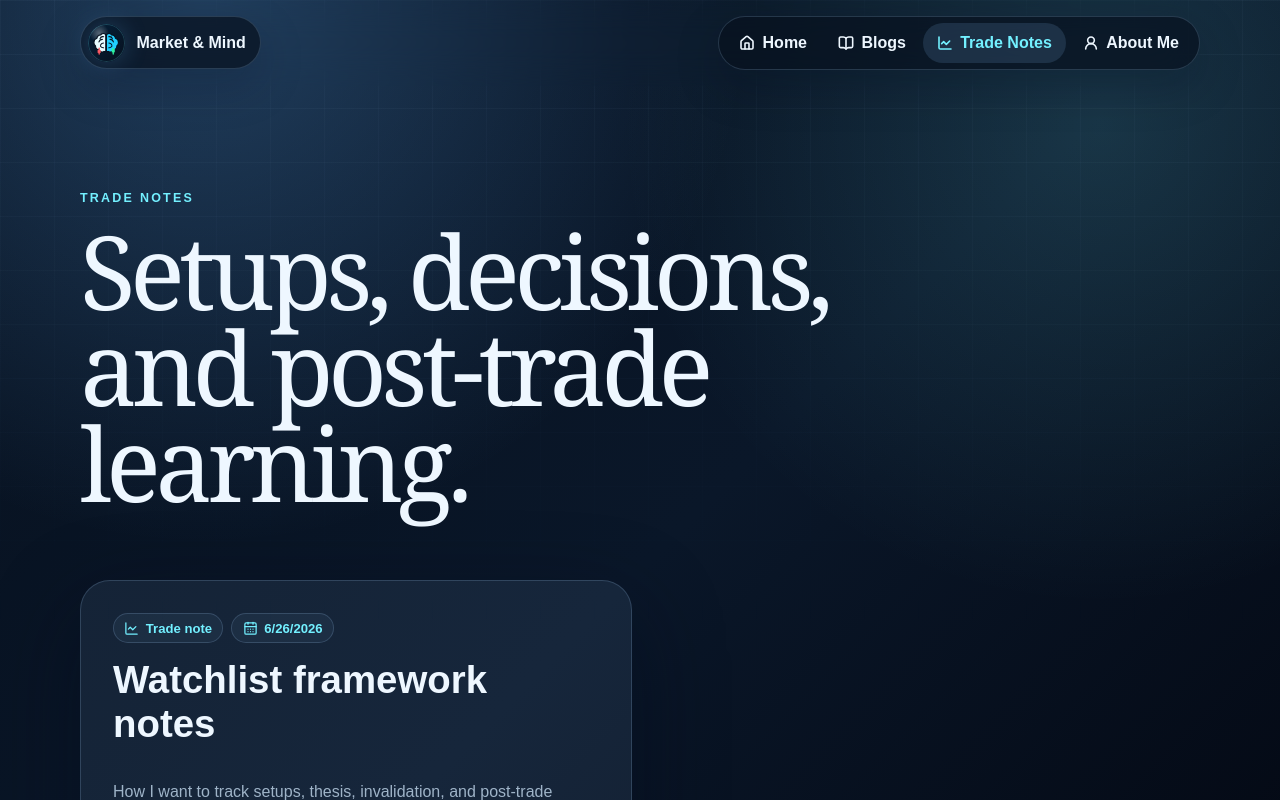
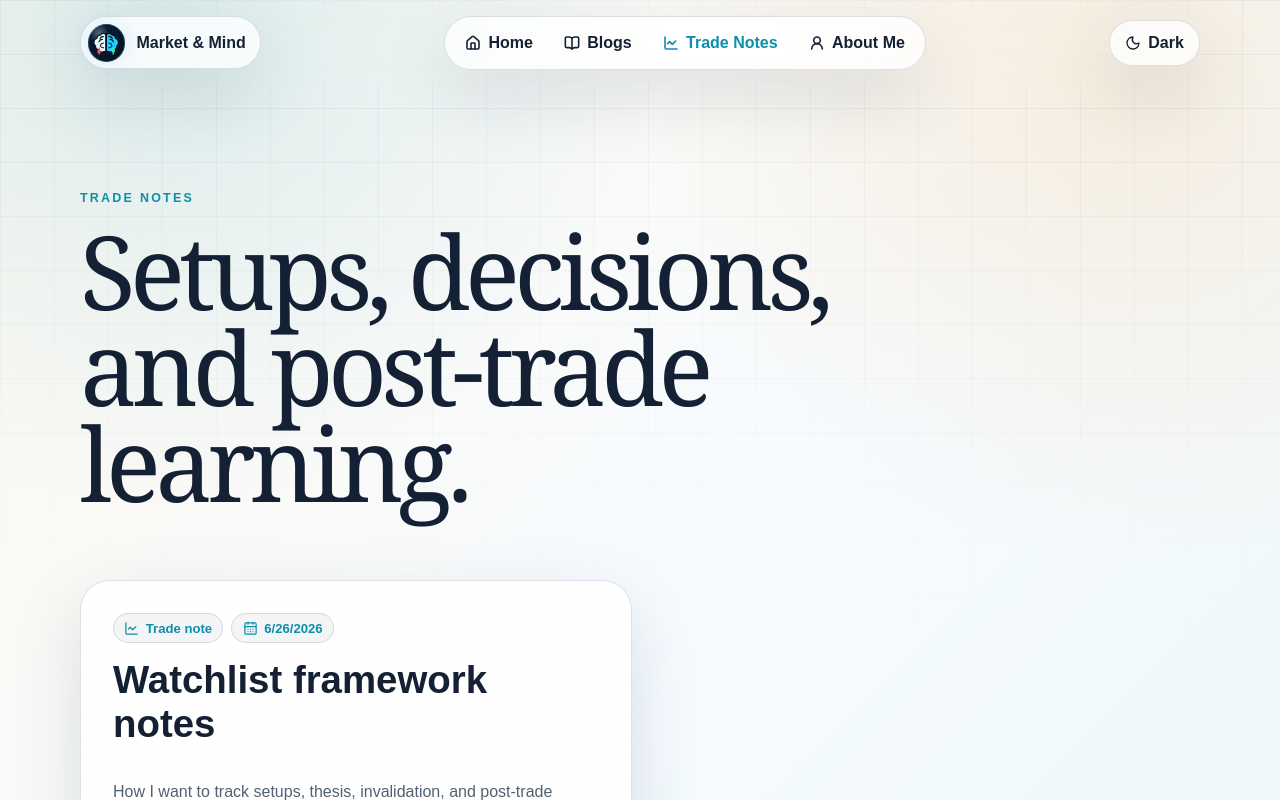
Before and after one commit to preetanurag/market-mind, a React (Vite) app: page /trades in a window 1280 px wide. Shown: the top 800 px of the page. Built offline with nearby package versions, Linux system fonts and the light colour scheme; no server answers; the database is empty.

Commit message:
Add reader-friendly light theme

```diff
--- a/src/components/Nav.jsx
+++ b/src/components/Nav.jsx
@@ -1,6 +1,6 @@
-import { useState } from 'react'
+import { useEffect, useState } from 'react'
 import { Link, NavLink } from 'react-router-dom'
-import { BookOpen, Home, LineChart, Menu, UserRound, X } from 'lucide-react'
+import { BookOpen, Home, LineChart, Menu, Moon, Sun, UserRound, X } from 'lucide-react'
 import BrandMark from './BrandMark'
 
 const navItems = [
@@ -11,9 +11,22 @@ const navItems = [
 
 export default function Nav() {
   const [isOpen, setIsOpen] = useState(false)
+  const [theme, setTheme] = useState(() => {
+    if (typeof window === 'undefined') return 'light'
+    return window.localStorage.getItem('market-mind-theme') || 'light'
+  })
+
+  useEffect(() => {
+    document.documentElement.dataset.theme = theme
+    window.localStorage.setItem('market-mind-theme', theme)
+  }, [theme])
 
   function closeMenu() {
     setIsOpen(false)
+  }
+
+  function toggleTheme() {
+    setTheme((current) => (current === 'dark' ? 'light' : 'dark'))
   }
 
   return (
@@ -22,16 +35,6 @@ export default function Nav() {
         <span><BrandMark /></span>
         Market & Mind
       </Link>
-      <button
-        className="nav-toggle"
-        type="button"
-        aria-expanded={isOpen}
-        aria-controls="site-nav"
-        onClick={() => setIsOpen((current) => !current)}
-      >
-        {isOpen ? <X size={17} /> : <Menu size={17} />}
-        Menu
-      </button>
       <nav className={`site-nav ${isOpen ? 'open' : ''}`} id="site-nav" aria-label="Primary navigation">
         {navItems.map(([to, label, Icon]) => (
           <NavLink key={to} to={to} onClick={closeMenu} className={({ isActive }) => (isActive ? 'active' : '')}>
@@ -44,6 +47,22 @@ export default function Nav() {
           About Me
         </a>
       </nav>
+      <div className="nav-controls">
+        <button className="theme-toggle" type="button" onClick={toggleTheme} aria-label={`Switch to ${theme === 'dark' ? 'light' : 'dark'} theme`}>
+          {theme === 'dark' ? <Sun size={16} /> : <Moon size={16} />}
+          <span>{theme === 'dark' ? 'Light' : 'Dark'}</span>
+        </button>
+        <button
+          className="nav-toggle"
+          type="button"
+          aria-expanded={isOpen}
+          aria-controls="site-nav"
+          onClick={() => setIsOpen((current) => !current)}
+        >
+          {isOpen ? <X size={17} /> : <Menu size={17} />}
+          Menu
+        </button>
+      </div>
     </header>
   )
 }
--- a/src/styles.css
+++ b/src/styles.css
@@ -3,8 +3,18 @@
   --muted: #9fb4c8;
   --bg: #07111f;
   --bg-2: #0d1d33;
+  --page-gradient:
+    radial-gradient(circle at 16% 0%, rgba(99, 179, 255, 0.28), transparent 34rem),
+    radial-gradient(circle at 86% 12%, rgba(115, 240, 255, 0.14), transparent 30rem),
+    linear-gradient(135deg, var(--bg), #0a1729 52%, #030711);
+  --grid-line-y: rgba(170, 213, 255, 0.045);
+  --grid-line-x: rgba(170, 213, 255, 0.035);
   --panel: rgba(145, 198, 255, 0.085);
   --panel-strong: rgba(145, 198, 255, 0.14);
+  --surface: rgba(7, 17, 31, 0.72);
+  --surface-soft: rgba(99, 179, 255, 0.08);
+  --surface-muted: rgba(145, 198, 255, 0.06);
+  --field-bg: rgba(7, 17, 31, 0.72);
   --line: rgba(170, 213, 255, 0.18);
   --blue: #63b3ff;
   --cyan: #73f0ff;
@@ -14,16 +24,38 @@
   --sans: "Manrope", sans-serif;
 }
 
+:root[data-theme="light"] {
+  color-scheme: light;
+  --ink: #142033;
+  --muted: #516172;
+  --bg: #fff8ee;
+  --bg-2: #edf6fb;
+  --page-gradient:
+    radial-gradient(circle at 12% 0%, rgba(78, 184, 214, 0.2), transparent 32rem),
+    radial-gradient(circle at 88% 8%, rgba(244, 173, 79, 0.18), transparent 30rem),
+    linear-gradient(135deg, #fff8ee 0%, #f6fbff 56%, #eef7f7 100%);
+  --grid-line-y: rgba(20, 32, 51, 0.055);
+  --grid-line-x: rgba(20, 32, 51, 0.045);
+  --panel: rgba(255, 255, 255, 0.68);
+  --panel-strong: rgba(255, 255, 255, 0.92);
+  --surface: rgba(255, 255, 255, 0.78);
+  --surface-soft: rgba(22, 139, 173, 0.08);
+  --surface-muted: rgba(20, 32, 51, 0.045);
+  --field-bg: rgba(255, 255, 255, 0.86);
+  --line: rgba(35, 75, 104, 0.16);
+  --blue: #236fba;
+  --cyan: #0d8eaa;
+  --green: #138b5d;
+  --shadow: 0 26px 70px rgba(59, 76, 99, 0.16);
+}
+
 * { box-sizing: border-box; }
 html { scroll-behavior: smooth; }
 body {
   margin: 0;
   color: var(--ink);
   font-family: var(--sans);
-  background:
-    radial-gradient(circle at 16% 0%, rgba(99, 179, 255, 0.28), transparent 34rem),
-    radial-gradient(circle at 86% 12%, rgba(115, 240, 255, 0.14), transparent 30rem),
-    linear-gradient(135deg, var(--bg), #0a1729 52%, #030711);
+  background: var(--page-gradient);
   min-height: 100vh;
 }
 body::before {
@@ -32,8 +64,8 @@ body::before {
   inset: 0;
   pointer-events: none;
   background-image:
-    linear-gradient(rgba(170, 213, 255, 0.045) 1px, transparent 1px),
-    linear-gradient(90deg, rgba(170, 213, 255, 0.035) 1px, transparent 1px);
+    linear-gradient(var(--grid-line-y) 1px, transparent 1px),
+    linear-gradient(90deg, var(--grid-line-x) 1px, transparent 1px);
   background-size: 54px 54px;
   mask-image: linear-gradient(to bottom, black, transparent 82%);
 }
@@ -42,8 +74,8 @@ a { color: inherit; }
   position: sticky;
   top: 0;
   z-index: 10;
-  display: flex;
-  justify-content: space-between;
+  display: grid;
+  grid-template-columns: auto minmax(0, 1fr) auto;
   align-items: center;
   gap: 1rem;
   width: min(1120px, calc(100% - 2rem));
@@ -51,12 +83,12 @@ a { color: inherit; }
   padding: 1rem 0;
   backdrop-filter: blur(18px);
 }
-.brand, .site-nav, .nav-toggle {
+.brand, .site-nav, .nav-toggle, .theme-toggle {
   display: inline-flex;
   align-items: center;
   border: 1px solid var(--line);
   border-radius: 999px;
-  background: rgba(7, 17, 31, 0.72);
+  background: var(--surface);
   box-shadow: 0 16px 46px rgba(0, 10, 28, 0.22);
 }
 .brand {
@@ -142,6 +174,9 @@ a { color: inherit; }
   fill: #2ff2a0;
 }
 .site-nav { gap: .15rem; padding: .35rem; }
+.site-nav {
+  justify-self: center;
+}
 .site-nav a {
   display: inline-flex;
   align-items: center;
@@ -156,8 +191,8 @@ a { color: inherit; }
   color: var(--cyan);
   background: var(--panel-strong);
 }
-.nav-toggle {
-  display: none;
+.nav-toggle,
+.theme-toggle {
   gap: .45rem;
   min-height: 2.9rem;
   border-radius: 999px;
@@ -167,9 +202,34 @@ a { color: inherit; }
   font-weight: 900;
   cursor: pointer;
 }
-.nav-toggle:hover {
+
+.nav-toggle {
+  display: none;
+}
+
+.theme-toggle {
+  display: inline-flex;
+}
+
+.theme-toggle svg {
+  flex: 0 0 auto;
+}
+
+.nav-toggle:hover,
+.theme-toggle:hover {
   color: var(--cyan);
   background: var(--panel-strong);
+}
+
+.theme-toggle span {
+  display: inline-flex;
+}
+
+.nav-controls {
+  display: inline-flex;
+  align-items: center;
+  justify-self: end;
+  gap: .55rem;
 }
 .section-shell {
   position: relative;
@@ -223,7 +283,7 @@ p { color: var(--muted); line-height: 1.75; }
   background: linear-gradient(135deg, var(--cyan), var(--blue));
   border-color: transparent;
 }
-.button.ghost { background: rgba(145,198,255,.07); }
+.button.ghost { background: var(--surface-soft); }
 .signal-card, .content-card, .admin-panel, .trade-summary {
   border: 1px solid var(--line);
   border-radius: 30px;
@@ -270,7 +330,7 @@ p { color: var(--muted); line-height: 1.75; }
   border: 1px solid var(--line);
   border-radius: 999px;
   color: var(--ink);
-  background: rgba(99, 179, 255, 0.08);
+  background: var(--surface-soft);
   font-weight: 900;
 }
 
@@ -302,7 +362,7 @@ p { color: var(--muted); line-height: 1.75; }
   border: 1px solid var(--line);
   border-radius: 999px;
   padding: .42rem .65rem;
-  background: rgba(145,198,255,.06);
+  background: var(--surface-muted);
 }
 
 .content-card h2 { font-size: clamp(1.5rem, 3vw, 2.4rem); }
@@ -362,7 +422,7 @@ p { color: var(--muted); line-height: 1.75; }
   border: 1px solid var(--line);
   border-radius: 999px;
   padding: .45rem .7rem;
-  background: rgba(145,198,255,.06);
+  background: var(--surface-muted);
 }
 
 .empty-state {
@@ -375,7 +435,7 @@ p { color: var(--muted); line-height: 1.75; }
   border: 1px solid var(--line);
   border-radius: 30px;
   text-align: center;
-  background: rgba(145, 198, 255, 0.07);
+  background: var(--surface-soft);
   box-shadow: var(--shadow);
 }
 
@@ -424,7 +484,7 @@ p { color: var(--muted); line-height: 1.75; }
   border-left: 4px solid var(--cyan);
   border-radius: 18px;
   color: var(--ink);
-  background: rgba(99, 179, 255, 0.08);
+  background: var(--surface-soft);
 }
 
 .rich-content ul,
@@ -464,6 +524,51 @@ p { color: var(--muted); line-height: 1.75; }
   margin: 2rem 0;
 }
 
+:root[data-theme="light"] .site-header {
+  backdrop-filter: blur(22px);
+}
+
+:root[data-theme="light"] .brand,
+:root[data-theme="light"] .site-nav,
+:root[data-theme="light"] .nav-toggle,
+:root[data-theme="light"] .theme-toggle,
+:root[data-theme="light"] .signal-card,
+:root[data-theme="light"] .content-card,
+:root[data-theme="light"] .admin-panel,
+:root[data-theme="light"] .trade-summary,
+:root[data-theme="light"] .author-box,
+:root[data-theme="light"] .engagement-panel {
+  box-shadow: var(--shadow);
+}
+
+:root[data-theme="light"] .button.primary {
+  color: #fffaf3;
+  background: linear-gradient(135deg, #0d8eaa, #236fba);
+}
+
+:root[data-theme="light"] .article-shell article,
+:root[data-theme="light"] .rich-content {
+  color: #344357;
+}
+
+:root[data-theme="light"] .rich-content blockquote {
+  background: rgba(13, 142, 170, 0.08);
+}
+
+:root[data-theme="light"] .content-card,
+:root[data-theme="light"] .author-box,
+:root[data-theme="light"] .engagement-panel {
+  background:
+    linear-gradient(180deg, rgba(255, 255, 255, 0.88), rgba(255, 255, 255, 0.66)),
+    var(--panel);
+}
+
+:root[data-theme="light"] .article-shell .cover-image,
+:root[data-theme="light"] .content-image img,
+:root[data-theme="light"] .rich-content figure img {
+  box-shadow: 0 22px 60px rgba(59, 76, 99, 0.14);
+}
+
 .author-box {
   display: grid;
   grid-template-columns: auto minmax(0, 1fr);
@@ -473,7 +578,7 @@ p { color: var(--muted); line-height: 1.75; }
   padding: clamp(1.2rem, 4vw, 1.6rem);
   border: 1px solid var(--line);
   border-radius: 28px;
-  background: rgba(99, 179, 255, 0.075);
+  background: var(--surface-soft);
   box-shadow: var(--shadow);
 }
 
@@ -511,7 +616,7 @@ p { color: var(--muted); line-height: 1.75; }
   border-radius: 999px;
   padding: 0 .9rem;
   color: var(--cyan);
-  background: rgba(99, 179, 255, 0.08);
+  background: var(--surface-soft);
   font-weight: 900;
   text-decoration: none;
 }
@@ -549,14 +654,28 @@ p { color: var(--muted); line-height: 1.75; }
 @media (max-width: 780px) {
   .hero, .card-grid { grid-template-columns: 1fr; }
   .site-header {
-    align-items: flex-start;
+    grid-template-columns: minmax(0, 1fr) auto;
+    align-items: center;
+    gap: .65rem;
+  }
+  .theme-toggle {
+    width: 2.9rem;
+    padding: 0;
+    justify-content: center;
+  }
+  .theme-toggle span {
+    display: none;
   }
   .nav-toggle {
     display: inline-flex;
   }
+  .nav-controls {
+    grid-column: 2;
+    grid-row: 1;
+  }
   .site-nav {
     position: absolute;
-    top: calc(100% - .35rem);
+    top: calc(100% - .25rem);
     right: 0;
     display: none;
     min-width: min(280px, calc(100vw - 2rem));
@@ -565,7 +684,7 @@ p { color: var(--muted); line-height: 1.75; }
     gap: .2rem;
     border-radius: 24px;
     padding: .45rem;
-    background: rgba(7, 17, 31, 0.94);
+    background: var(--surface);
     backdrop-filter: blur(18px);
   }
   .site-nav.open {
@@ -594,7 +713,7 @@ p { color: var(--muted); line-height: 1.75; }
   min-height: 3rem;
   border: 1px solid var(--line);
   border-radius: 16px;
-  background: rgba(7, 17, 31, 0.72);
+  background: var(--surface);
   color: var(--ink);
   padding: 0 0.9rem;
   font: inherit;
@@ -653,7 +772,7 @@ p { color: var(--muted); line-height: 1.75; }
   width: 100%;
   border: 1px solid var(--line);
   border-radius: 16px;
-  background: rgba(7, 17, 31, 0.72);
+  background: var(--surface);
   color: var(--ink);
   padding: 0.85rem 0.9rem;
   font: inherit;
@@ -690,7 +809,7 @@ p { color: var(--muted); line-height: 1.75; }
   border: 1px solid var(--line);
   border-radius: 999px;
   color: var(--cyan) !important;
-  background: rgba(99, 179, 255, 0.08);
+  background: var(--surface-soft);
   padding: 0 .9rem;
   cursor: pointer;
 }
@@ -719,7 +838,7 @@ p { color: var(--muted); line-height: 1.75; }
   padding: 1rem;
   border: 1px solid var(--line);
   border-radius: 22px;
-  background: rgba(99, 179, 255, 0.06);
+  background: var(--surface-soft);
 }
 
 .inline-image-tool p {
@@ -749,7 +868,7 @@ p { color: var(--muted); line-height: 1.75; }
   overflow: hidden;
   border: 1px solid var(--line);
   border-radius: 24px;
-  background: rgba(7, 17, 31, 0.72);
+  background: var(--surface);
 }
 
 .editor-toolbar {
@@ -758,7 +877,7 @@ p { color: var(--muted); line-height: 1.75; }
   gap: 0.45rem;
   padding: 0.7rem;
   border-bottom: 1px solid var(--line);
-  background: rgba(99, 179, 255, 0.07);
+  background: var(--surface-soft);
 }
 
 .editor-toolbar button {
@@ -766,7 +885,7 @@ p { color: var(--muted); line-height: 1.75; }
   border: 1px solid var(--line);
   border-radius: 999px;
   color: var(--ink);
-  background: rgba(7, 17, 31, 0.65);
+  background: var(--surface);
   padding: 0 0.8rem;
   font: inherit;
   font-weight: 900;
@@ -806,7 +925,7 @@ p { color: var(--muted); line-height: 1.75; }
   padding: 0.9rem 1rem;
   border-left: 4px solid var(--cyan);
   border-radius: 16px;
-  background: rgba(99, 179, 255, 0.08);
+  background: var(--surface-soft);
 }
 
 .rich-editor figure {
@@ -866,7 +985,7 @@ p { color: var(--muted); line-height: 1.75; }
   padding: 1rem;
   border: 1px solid var(--line);
   border-radius: 20px;
-  background: rgba(7, 17, 31, 0.45);
+  background: var(--surface);
 }
 
 .admin-post-list span {
@@ -894,7 +1013,7 @@ p { color: var(--muted); line-height: 1.75; }
   border: 1px solid var(--line);
   border-radius: 999px;
   color: var(--cyan);
-  background: rgba(99, 179, 255, 0.08);
+  background: var(--surface-soft);
   padding: 0 0.75rem;
   font: inherit;
   font-weight: 900;
@@ -938,7 +1057,7 @@ p { color: var(--muted); line-height: 1.75; }
   border: 1px solid var(--line);
   border-radius: 18px;
   color: var(--ink);
-  background: rgba(7, 17, 31, 0.52);
+  background: var(--surface);
   padding: .75rem .95rem;
   font: inherit;
   font-weight: 900;
@@ -984,7 +1103,7 @@ p { color: var(--muted); line-height: 1.75; }
   padding: 1rem;
   border: 1px solid var(--line);
   border-radius: 20px;
-  background: rgba(7, 17, 31, 0.45);
+  background: var(--surface);
 }
 
 .admin-comment-meta {
@@ -1026,7 +1145,7 @@ p { color: var(--muted); line-height: 1.75; }
   width: 100%;
   border: 1px solid var(--line);
   border-radius: 16px;
-  background: rgba(7, 17, 31, 0.72);
+  background: var(--surface);
   color: var(--ink);
   padding: .85rem .9rem;
   font: inherit;
@@ -1047,7 +1166,7 @@ p { color: var(--muted); line-height: 1.75; }
   padding: clamp(1.2rem, 4vw, 1.6rem);
   border: 1px solid var(--line);
   border-radius: 28px;
-  background: rgba(99, 179, 255, 0.07);
+  background: var(--surface-soft);
   box-shadow: var(--shadow);
 }
 
@@ -1066,7 +1185,7 @@ p { color: var(--muted); line-height: 1.75; }
   border: 1px solid var(--line);
   border-radius: 999px;
   color: var(--ink);
-  background: rgba(7, 17, 31, 0.52);
+  background: var(--surface);
   padding: 0 .85rem;
   font: inherit;
   font-weight: 900;
@@ -1106,7 +1225,7 @@ p { color: var(--muted); line-height: 1.75; }
   width: 100%;
   border: 1px solid var(--line);
   border-radius: 16px;
-  background: rgba(7, 17, 31, 0.72);
+  background: var(--surface);
   color: var(--ink);
   padding: .85rem .9rem;
   font: inherit;
@@ -1130,7 +1249,7 @@ p { color: var(--muted); line-height: 1.75; }
   padding: 1rem;
   border: 1px solid var(--line);
   border-radius: 20px;
-  background: rgba(7, 17, 31, 0.45);
+  background: var(--surface);
 }
 
 .comment-meta {
@@ -1185,7 +1304,7 @@ p { color: var(--muted); line-height: 1.75; }
 }
 
 .reply-card {
-  background: rgba(99, 179, 255, 0.06);
+  background: var(--surface-soft);
 }
 
 .reply-form {
@@ -1198,7 +1317,7 @@ p { color: var(--muted); line-height: 1.75; }
   width: 100%;
   border: 1px solid var(--line);
   border-radius: 16px;
-  background: rgba(7, 17, 31, 0.72);
+  background: var(--surface);
   color: var(--ink);
   padding: .85rem .9rem;
   font: inherit;
@@ -1232,3 +1351,28 @@ p { color: var(--muted); line-height: 1.75; }
     grid-template-columns: 1fr;
   }
 }
+
+@media (max-width: 430px) {
+  .site-header {
+    width: min(100% - 1rem, 1120px);
+  }
+
+  .brand {
+    gap: .5rem;
+    padding-right: .72rem;
+    font-size: .92rem;
+  }
+
+  .brand span {
+    width: 2.1rem;
+  }
+
+  .brand-mark {
+    width: 1.7rem;
+    height: 1.7rem;
+  }
+
+  .nav-toggle {
+    padding: 0 .8rem;
+  }
+}
```
